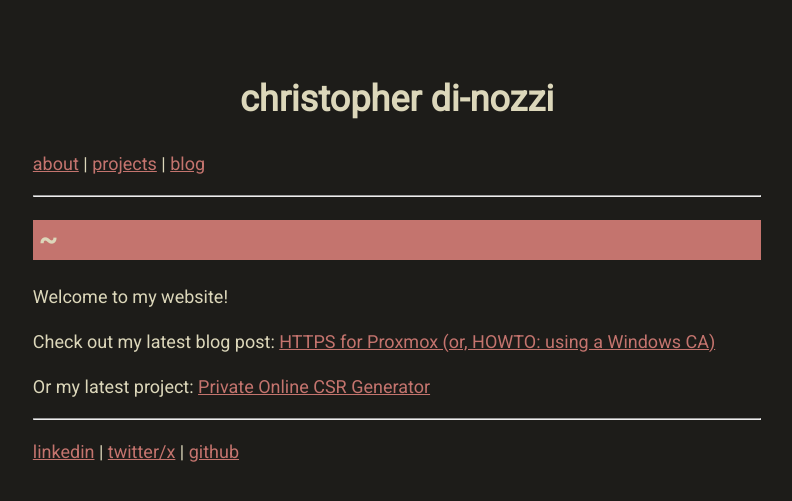
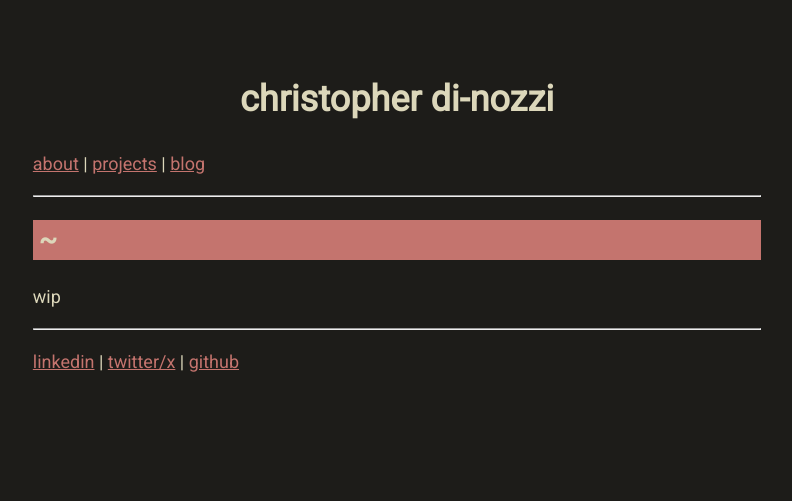
Before and after one commit to chrisdinozzi/chrisdinozzi.github.io, a Jekyll site: the page built from index.md, in a window 1280 px wide. Shown: the top 501 px of the page, without its empty margins (243-1035 px from the left). Built offline with Jekyll 4.4.1, drawn with Linux system fonts in a browser that asks for light colours.

Commit message:
updated index.md

```diff
--- a/index.md
+++ b/index.md
@@ -5,8 +5,4 @@ title: christopher di-nozzi
 
 ## ~
 
-Welcome to my website!
-
-Check out my latest blog post: [HTTPS for Proxmox (or, HOWTO: using a Windows CA)](/blog/2025/proxmox-https/)
-
-Or my latest project: [Private Online CSR Generator](/projects/csr-generator/index.html)
+wip
```
